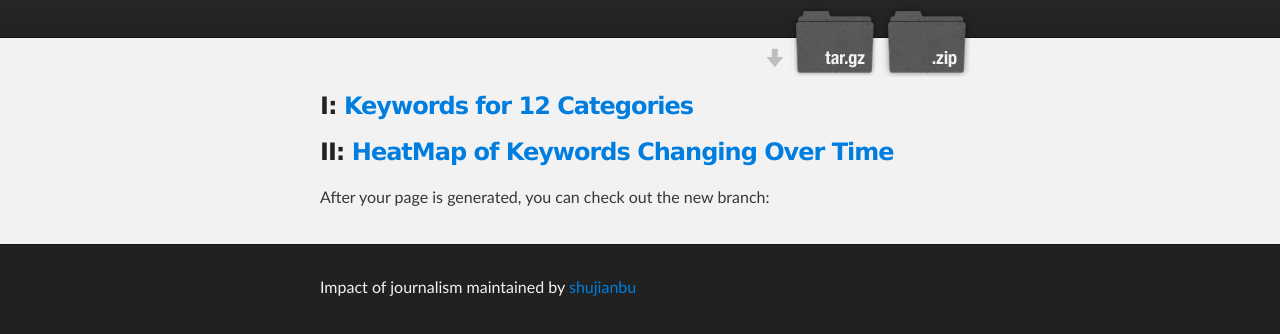
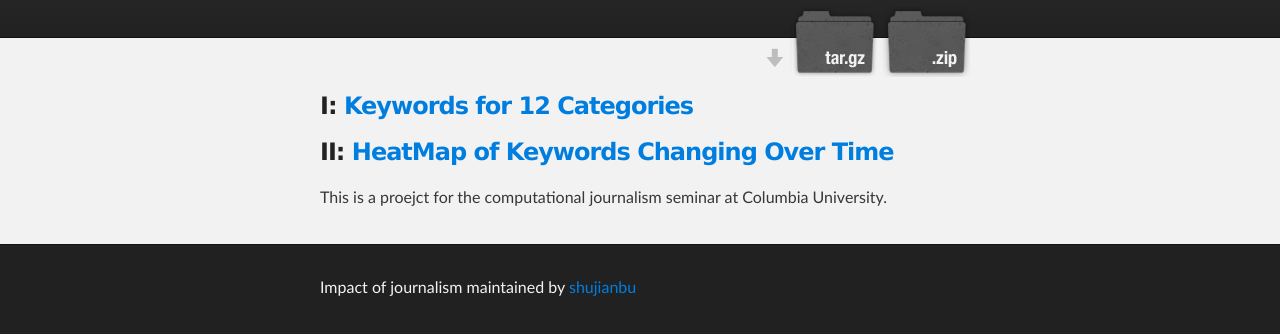
Before and after one commit to shujianbu/Impact_Of_Pulitzer_Prizes, a plain HTML site: page index.html in a window 1280 px wide. Shown: the part 136-470 px from the top of the page. Drawn offline with Linux system fonts and the light colour scheme.

Commit message:
Update index.html

```diff
--- a/index.html
+++ b/index.html
@@ -35,7 +35,7 @@
 		<h3>II: <a href="4_Visualization_2/BreakingNewsReporting.html">HeatMap of Keywords Changing Over Time </a></h3>
 
 <p></p>
-<p>After your page is generated, you can check out the new branch:</p>
+<p>This is a proejct for the computational journalism seminar at Columbia University.</p>
 
       </section>
     </div>
```
